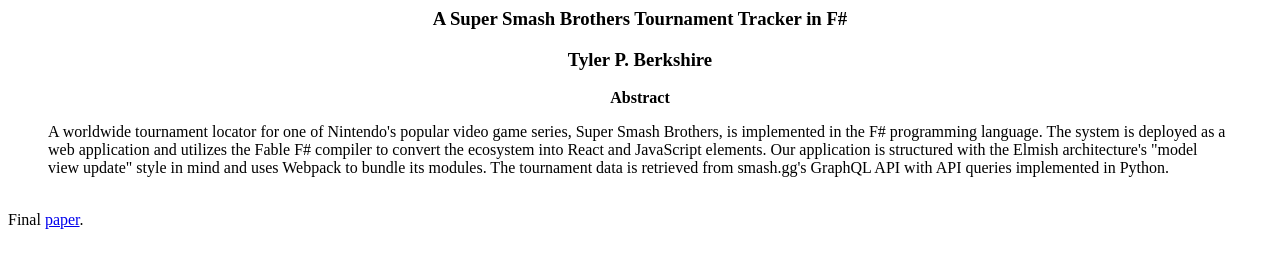
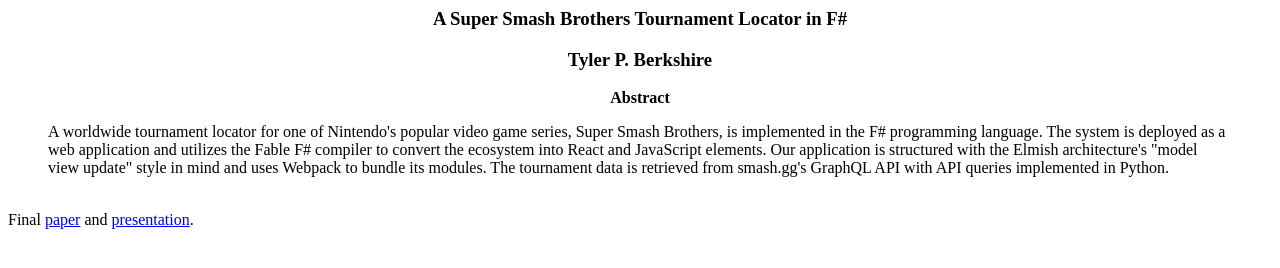
Before and after one commit to BerkshireT/Final, a plain HTML site: page index.html in a window 1280 px wide. Drawn offline with Linux system fonts and the light colour scheme.

Commit message:
Updated index with presentation

```diff
--- a/index.html
+++ b/index.html
@@ -1,6 +1,6 @@
 <a name="betkshiret1"/>
 <center>
-<h3>A Super Smash Brothers Tournament Tracker in F#</h3>
+<h3>A Super Smash Brothers Tournament Locator in F#</h3>
 
 <h3>Tyler P. Berkshire</h3>
 
@@ -17,4 +17,4 @@
 </blockquote>
 
 <br/>
-Final <a href="./paper/berkshiret1-paper.pdf">paper</a>.
+Final <a href="./paper/berkshiret1-paper.pdf">paper</a> and <a href="./presentation/berkshiret1-presentation.pdf">presentation</a>.
```
